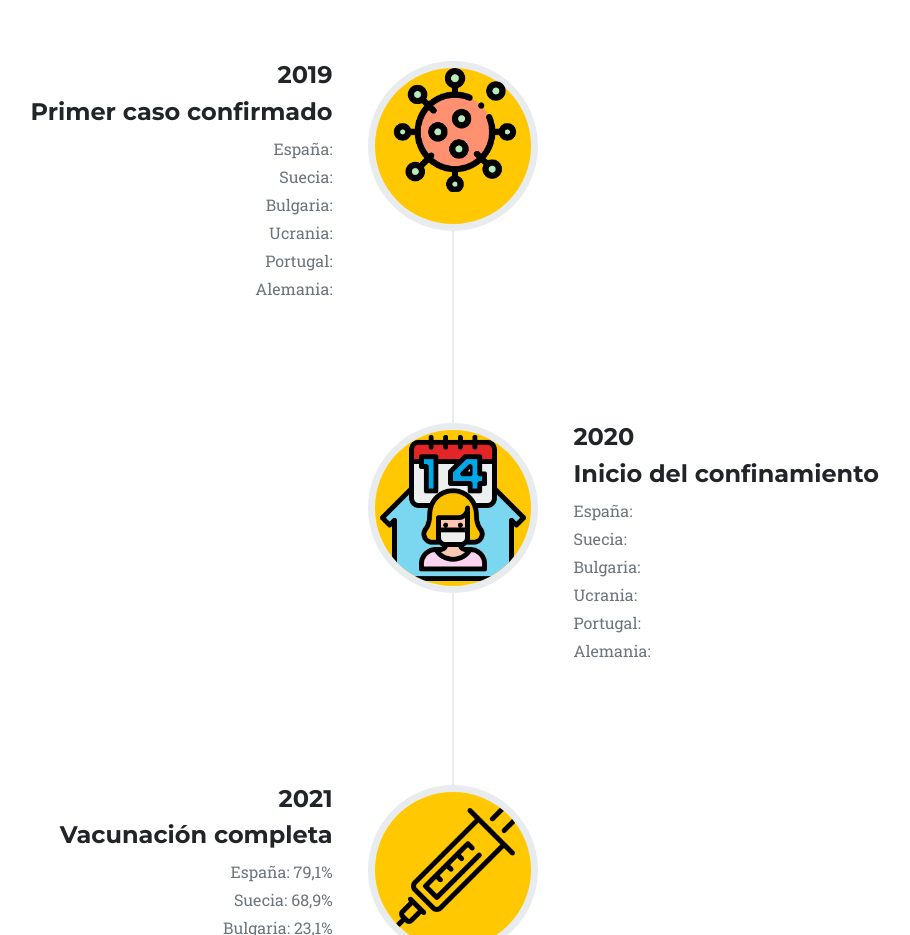
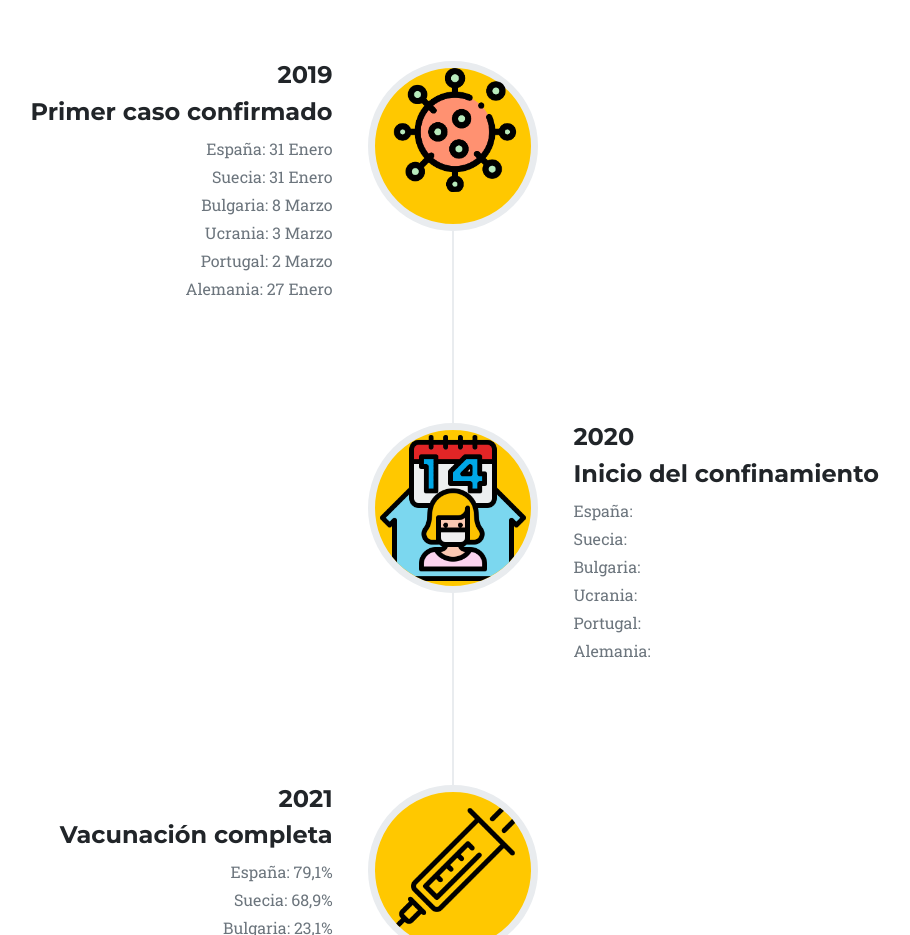
Before and after one commit to crismadrid28/tfm, a plain HTML site: page index.html in a window 1280 px wide. Shown: the part 1923-2858 px from the top of the page, without its empty margins (187-1097 px from the left). Drawn offline with nearby package versions, Linux system fonts and the light colour scheme.

Commit message:
primer caso

```diff
--- a/index.html
+++ b/index.html
@@ -152,12 +152,12 @@
                                 <h4>2019</h4>
                                 <h4 class="subheading">Primer caso confirmado</h4>
                             </div>
-                            <div class="timeline-body"><p class="text-muted">España: </p></div>
-                            <div class="timeline-body"><p class="text-muted">Suecia: </p></div>
-                            <div class="timeline-body"><p class="text-muted">Bulgaria: </p></div>
-                            <div class="timeline-body"><p class="text-muted">Ucrania: </p></div>
-                            <div class="timeline-body"><p class="text-muted">Portugal: </p></div>
-                            <div class="timeline-body"><p class="text-muted">Alemania: </p></div>
+                            <div class="timeline-body"><p class="text-muted">España: 31 Enero</p></div>
+                            <div class="timeline-body"><p class="text-muted">Suecia: 31 Enero</p></div>
+                            <div class="timeline-body"><p class="text-muted">Bulgaria: 8 Marzo</p></div>
+                            <div class="timeline-body"><p class="text-muted">Ucrania: 3 Marzo</p></div>
+                            <div class="timeline-body"><p class="text-muted">Portugal: 2 Marzo</p></div>
+                            <div class="timeline-body"><p class="text-muted">Alemania: 27 Enero</p></div>
                         </div>
                     </li>
                     <li class="timeline-inverted">
```
